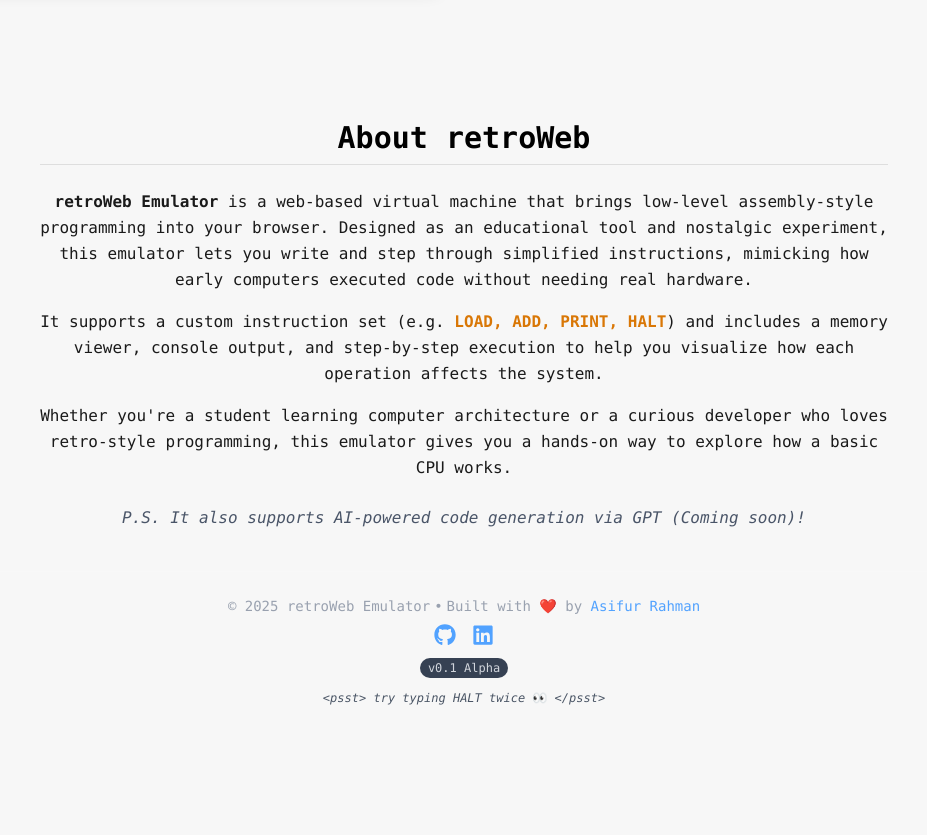
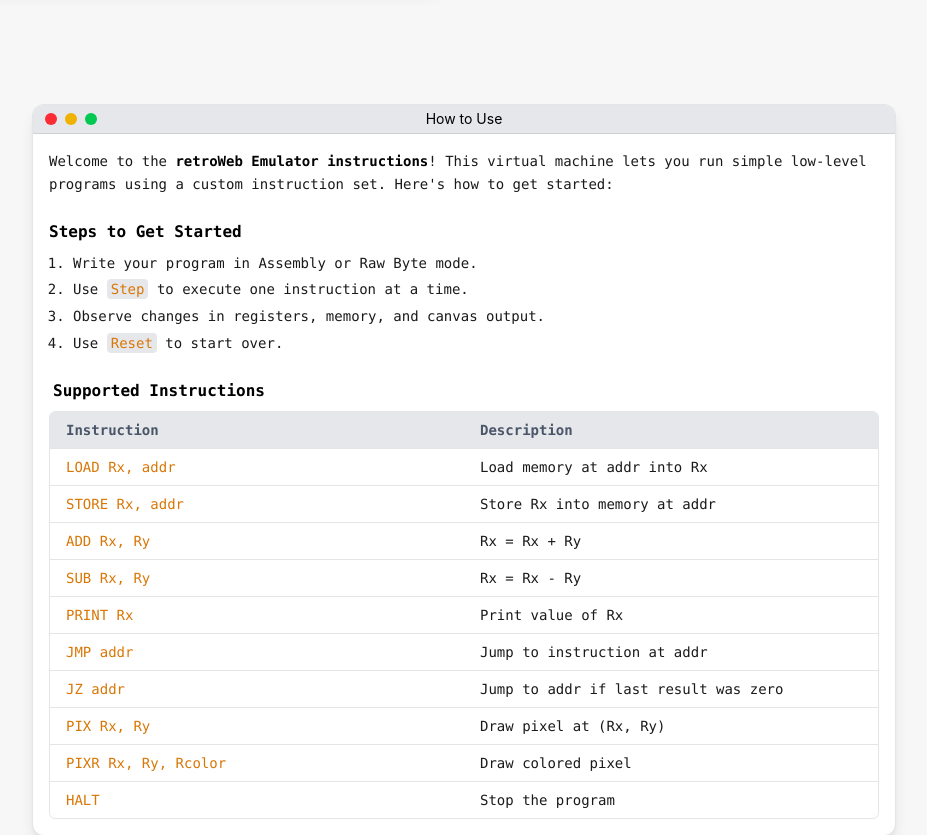
Before and after one commit to asifrahman2003/retroweb-emulator, a React (Vite) app in the folder frontend/: page / in a window 1280 px wide. Shown: the part 720-1555 px from the top of the page, without its empty margins (176-1103 px from the left). Before the commit the page ends 1450 px from the top, so only its background shows below. Built offline with nearby package versions, Linux system fonts and the light colour scheme; no server answers.

Commit message:
still needs work on STORE instruction

```diff
--- a/frontend/src/App.jsx
+++ b/frontend/src/App.jsx
@@ -12,19 +12,20 @@
 import { askGPT } from './askGPT';
 import MacWindow from './components/MacWindow';
 import About from './components/About';
+import HowToUseWindow from './components/HowToUseWindow';
 
 function App() {
-  const [vmInstance, setVmInstance] = useState(null);
-  const [input, setInput] = useState('');
-  const [isAssembly, setIsAssembly] = useState(true);
-  const [output, setOutput] = useState('');
+  const [vmInstance, setVmInstance]     = useState(null);
+  const [input, setInput]               = useState('');
+  const [isAssembly, setIsAssembly]     = useState(true);
+  const [output, setOutput]             = useState('');
   const [easterEggActive, setEasterEggActive] = useState(false);
-  const [runCount, setRunCount] = useState(0);
+  const [runCount, setRunCount]         = useState(0);
   const [programBytes, setProgramBytes] = useState(new Uint8Array());
-  const [editor, setEditor] = useState(null);
-  const [monaco, setMonaco] = useState(null);
-  const [sourceMap, setSourceMap] = useState({});
-  const [aiPrompt, setAiPrompt] = useState('');
+  const [editor, setEditor]             = useState(null);
+  const [monaco, setMonaco]             = useState(null);
+  const [sourceMap, setSourceMap]       = useState({});
+  const [aiPrompt, setAiPrompt]         = useState('');
 
   useEffect(() => {
     const script = document.createElement('script');
@@ -33,9 +34,11 @@
       const Module = await loadVM();
       setVmInstance(Module);
 
+      // demo on load
       const demo = `LOAD R1 5\nADD R2 R1 R1\nPRINT R2\nHALT`;
       setInput(demo);
 
+      // prime memory with demo bytes
       const bytes = assemble(demo);
       setSourceMap({});
       setProgramBytes(Uint8Array.from(bytes));
@@ -44,6 +47,9 @@
       const heap = new Uint8Array(Module.HEAPU8.buffer);
       heap.fill(0, ptr, ptr + 2048);
       heap.set(bytes, ptr);
+
+      // show demo bytes in MemoryViewer
+      setRunCount(c => c + 1);
     };
     document.body.appendChild(script);
   }, []);
@@ -53,12 +59,14 @@
       setOutput('❌ VM not ready.');
       return;
     }
+    // Easter egg: “HALT\nHALT”
     if (input.trim().toUpperCase() === 'HALT\nHALT') {
       setEasterEggActive(true);
       setTimeout(() => setEasterEggActive(false), 4000);
       return;
     }
 
+    // 1) assemble or parse raw bytes
     let bytes;
     try {
       bytes = isAssembly
@@ -70,11 +78,16 @@
       return;
     }
 
-    const ptr = vmInstance._get_memory();
+    // 2) write into WASM memory
+    const ptr   = vmInstance._get_memory();
     const heapU = new Uint8Array(vmInstance.HEAPU8.buffer);
     heapU.fill(0, ptr, ptr + 2048);
     heapU.set(bytes, ptr);
 
+    // 👇 IMMEDIATELY bump runCount so MemoryViewer shows your code bytes
+    setRunCount(c => c + 1);
+
+    // 3) capture console.log output
     let buf = '';
     const realLog = console.log;
     console.log = (...args) => {
@@ -82,6 +95,7 @@
       realLog(...args);
     };
 
+    // 4) run it
     try {
       vmInstance._run_vm();
     } catch (e) {
@@ -91,19 +105,20 @@
     }
     console.log = realLog;
 
+    // 5) gather registers + printed output
     const regs = Array.from({ length: 8 }, (_, i) =>
       `R${i} = ${vmInstance._get_register(i)}`
     ).join('\n');
+    const out  = buf.trim();
+    setOutput(out ? `${out}\n\n${regs}` : regs);
 
-    const out = buf.trim();
-    setOutput(out ? `${out}\n\n${regs}` : regs);
+    // 👇 bump again so MemoryViewer picks up any STOREs / side-effects
     setRunCount(c => c + 1);
   };
 
   return (
     <>
       <Navbar />
-
       <main className="pt-16 md:pt-20 min-h-screen bg-[var(--bg)] text-[var(--text-main)] px-4 md:px-8 pb-12 font-mono">
         {/* Title */}
         <div className="text-center mb-10 mt-8">
@@ -114,7 +129,7 @@
         </div>
 
         <div className="max-w-6xl mx-auto grid md:grid-cols-2 gap-10">
-          {/* Left Panel → Code Editor */}
+          {/* Code Editor Panel */}
           <MacWindow title="Code Editor">
             <label className="flex items-center text-[var(--text-muted)] gap-2 text-sm mb-2">
               <input
@@ -143,14 +158,13 @@
                 scrollBeyondLastLine: false,
                 wordWrap: 'on',
                 readOnly: !isAssembly,
-                ariaLabel: 'Assembly Code Editor',
                 placeholder: isAssembly
                   ? 'Enter custom Assembly (e.g., LOAD R1 5)...'
                   : 'Enter raw bytes (e.g., 1 17 5 2 18 17 17 3 18 7)',
               }}
             />
 
-            {/* AI Assistant Input */}
+            {/* AI Assistant */}
             <div className="mt-4">
               <input
                 type="text"
@@ -172,7 +186,7 @@
               </button>
             </div>
 
-            {/* Debug Controls */}
+            {/* Debug Controls (Step, Reset) */}
             {vmInstance && editor && monaco && (
               <div className="mt-4 rounded-xl border border-[var(--accent)] bg-[var(--panel)] p-4">
                 <DebugControls
@@ -205,21 +219,19 @@
             </div>
           </MacWindow>
 
-          {/* Right Panel */}
+          {/* Output / Memory / Canvas */}
           <div className="space-y-6">
             <MacWindow title="Output">
               <div className="rounded-xl border border-[var(--accent)] overflow-hidden">
-                {/* Inner title bar */}
                 <div
                   className="px-3 py-1 text-xs font-mono"
                   style={{
                     backgroundColor: 'var(--window-header-bg)',
-                    color: 'var(--window-title-text)',
+                    color:           'var(--window-title-text)',
                   }}
                 >
                   Console Dump
                 </div>
-                {/* Inner content */}
                 <pre className="bg-[var(--output-bg)] p-4 text-[var(--accent)] text-sm whitespace-pre-wrap min-h-[120px]">
                   {output}
                 </pre>
@@ -233,10 +245,7 @@
               <CanvasOutput vmInstance={vmInstance} drawTrigger={runCount} />
             )}
 
-            <p
-  className="text-xs text-[var(--accent)] mt-2
-             text-center sm:text-left px-4 animate-pulse"
->
+            <p className="text-xs text-[var(--accent)] mt-2 text-center sm:text-left px-4 animate-pulse">
               VM Status: {vmInstance ? 'Ready' : 'Loading...'}
             </p>
           </div>
@@ -266,8 +275,9 @@
         )}
       </AnimatePresence>
 
+      <HowToUseWindow />
+
       <About />
-
       <Footer />
     </>
   );
--- a/frontend/src/assembler.js
+++ b/frontend/src/assembler.js
@@ -4,6 +4,7 @@
   LOAD:  1,
   ADD:   2,
   SUB:   3,
+  STORE: 4,
   PRINT: 5,
   JZ:    6,
   JMP:   7,
@@ -21,11 +22,22 @@
 }
 
 function parseValue(tok, labels) {
-  if (/^\d+$/.test(tok)) return Number(tok);
-  const label = tok.toUpperCase();
-  if (!(label in labels)) throw new Error(`Unknown label: ${label}`);
-  return labels[label];
+  // hex literal?  (0x…)
+  if (/^0x[0-9a-f]+$/i.test(tok)) {
+    return parseInt(tok, 16)
+  }
+  // decimal literal?
+  if (/^\d+$/.test(tok)) {
+    return Number(tok)
+  }
+  // otherwise it must be a label
+  const label = tok.toUpperCase()
+  if (!(label in labels)) {
+    throw new Error(`Unknown label: ${label}`)
+  }
+  return labels[label]
 }
+
 
 export function assemble(asmCode) {
   const lines = asmCode
@@ -49,6 +61,7 @@
       if (code === opcodeMap.LOAD)           pc += 3;
       else if (code === opcodeMap.ADD ||
                code === opcodeMap.SUB)       pc += 4;
+      else if (code === opcodeMap.STORE)     pc += 3;
       else if (code === opcodeMap.PRINT)     pc += 2;
       else if (code === opcodeMap.JZ)        pc += 3;
       else if (code === opcodeMap.JMP)       pc += 2;
@@ -79,6 +92,10 @@
         bytecode.push(parseRegister(parts[1]));
         bytecode.push(parseRegister(parts[2]));
         bytecode.push(parseRegister(parts[3]));
+        break;
+      case opcodeMap.STORE:
+        bytecode.push(parseRegister(parts[1]));
+        bytecode.push(parseValue(parts[2], labels));
         break;
 
       case opcodeMap.PRINT:
--- a/frontend/src/components/About.jsx
+++ b/frontend/src/components/About.jsx
@@ -1,7 +1,7 @@
 // src/components/About.jsx
 export default function About() {
   return (
-    <section className="max-w-4xl mx-auto px-6 py-10 font-mono text-[var(--text-main)]">
+    <section className="max-w-4xl mx-auto px-6 py-14 font-mono text-[var(--text-main)]">
       <h2 className="text-2xl sm:text-3xl font-bold mb-6 pb-2 text-center border-b border-[var(--panel-border)]"
   style={{ color: 'var(--heading-color)' }}
 >
--- /dev/null
+++ b/frontend/src/components/HowToUseWindow.jsx
@@ -0,0 +1,107 @@
+import React from 'react';
+import MacWindow from './MacWindow';
+
+export default function HowToUseWindow() {
+  return (
+    <div className="mx-auto max-w-4xl px-4 mt-6 mb-2">
+      <MacWindow title="How to Use" className="w-full">
+        <div className="space-y-6 text-sm leading-relaxed font-mono" style={{ color: 'var(--text-main)' }}>
+          <p>
+            Welcome to the <strong style={{ color: 'var(--heading-color)' }}>retroWeb Emulator instructions</strong>! This virtual machine lets you run
+            simple low-level programs using a custom instruction set. Here's how to get started:
+          </p>
+
+          {/* Steps to Get Started */}
+          <div>
+            <h3 className="font-semibold text-base mb-2" style={{ color: 'var(--heading-color)' }}>
+              Steps to Get Started
+            </h3>
+            <ol className="list-decimal list-outside ml-6 space-y-1">
+              <li>Write your program in Assembly or Raw Byte mode.</li>
+              <li>
+                Use{' '}
+                <code
+                  className="px-1 py-0.5 rounded font-mono"
+                  style={{ backgroundColor: 'var(--window-header-bg)', color: 'var(--accent)' }}
+                >
+                  Step
+                </code>{' '}
+                to execute one instruction at a time.
+              </li>
+              <li>Observe changes in registers, memory, and canvas output.</li>
+              <li>
+                Use{' '}
+                <code
+                  className="px-1 py-0.5 rounded font-mono"
+                  style={{ backgroundColor: 'var(--window-header-bg)', color: 'var(--accent)' }}
+                >
+                  Reset
+                </code>{' '}
+                to start over.
+              </li>
+            </ol>
+          </div>
+
+          {/* Supported Instructions */}
+          <div>
+            <h3 className="font-semibold text-base mb-2 pl-1" style={{ color: 'var(--heading-color)' }}>
+              Supported Instructions
+            </h3>
+            <div className="overflow-x-auto rounded-md" style={{ border: '1px solid var(--window-border)' }}>
+              <table className="w-full text-sm table-fixed border-collapse">
+                <thead style={{ backgroundColor: 'var(--window-header-bg)', color: 'var(--text-muted)' }}>
+                  <tr>
+                    <th
+                      className="px-4 py-2 text-left font-semibold"
+                      style={{ borderBottom: '1px solid var(--window-border)' }}
+                    >
+                      Instruction
+                    </th>
+                    <th
+                      className="px-4 py-2 text-left font-semibold"
+                      style={{ borderBottom: '1px solid var(--window-border)' }}
+                    >
+                      Description
+                    </th>
+                  </tr>
+                </thead>
+                <tbody>
+                  {[
+                    ['LOAD Rx, addr', 'Load memory at addr into Rx'],
+                    ['STORE Rx, addr', 'Store Rx into memory at addr'],
+                    ['ADD Rx, Ry', 'Rx = Rx + Ry'],
+                    ['SUB Rx, Ry', 'Rx = Rx - Ry'],
+                    ['PRINT Rx', 'Print value of Rx'],
+                    ['JMP addr', 'Jump to instruction at addr'],
+                    ['JZ addr', 'Jump to addr if last result was zero'],
+                    ['PIX Rx, Ry', 'Draw pixel at (Rx, Ry)'],
+                    ['PIXR Rx, Ry, Rcolor', 'Draw colored pixel'],
+                    ['HALT', 'Stop the program'],
+                  ].map(([inst, desc]) => (
+                    <tr
+                      key={inst}
+                      className="transition"
+                      style={{
+                        borderTop: '1px solid var(--window-border)',
+                        backgroundColor: 'transparent',
+                      }}
+                      onMouseEnter={e =>
+                        (e.currentTarget.style.backgroundColor = 'rgba(255, 255, 255, 0.05)')
+                      }
+                      onMouseLeave={e => (e.currentTarget.style.backgroundColor = 'transparent')}
+                    >
+                      <td className="px-4 py-2 font-mono" style={{ color: 'var(--accent)' }}>
+                        {inst}
+                      </td>
+                      <td className="px-4 py-2">{desc}</td>
+                    </tr>
+                  ))}
+                </tbody>
+              </table>
+            </div>
+          </div>
+        </div>
+      </MacWindow>
+    </div>
+  );
+}
--- a/frontend/src/components/MemoryViewer.jsx
+++ b/frontend/src/components/MemoryViewer.jsx
@@ -1,95 +1,108 @@
 // src/components/MemoryViewer.jsx
-import { useState, useEffect } from 'react';
-import MacWindow from './MacWindow';
+import React, { useState, useEffect } from 'react'
+import MacWindow from './MacWindow'
 
-export default function MemoryViewer({ vmInstance, version, highlightAddr = null }) {
-  const [showFull, setShowFull] = useState(false);
-  const [memorySlice, setMemorySlice] = useState([]);
-  const [prevMemory, setPrevMemory] = useState([]);
+export default function MemoryViewer({ vmInstance, version }) {
+  const [showFull,    setShowFull]    = useState(false)
+  const [memorySlice, setMemorySlice] = useState(new Uint8Array())
+  const [prevMemory,  setPrevMemory]  = useState(new Uint8Array())
 
-  const memoryStart = vmInstance._get_memory();
-  const heap = new Uint8Array(vmInstance.HEAPU8.buffer);
-  const bytesToShow = showFull ? 512 : 128;
-  const bytesPerRow = 8;
+  // 1) Pointer into WASM heap where your C `memory[0]` lives
+  const memPtr = vmInstance._get_memory()
+  // 2) The live HEAPU8 view
+  const heap   = vmInstance.HEAPU8
+
+  const bytesToShow = showFull ? 512 : 128
+  const bytesPerRow = 8
+  // PC inside your C memory[]
+  const pcOffset = vmInstance._get_pc()
 
   useEffect(() => {
-    const slice = heap.slice(memoryStart, memoryStart + bytesToShow);
-    setPrevMemory(memorySlice);
-    setMemorySlice(slice);
-  }, [vmInstance, showFull, version]);
+    // stash the old contents so we can highlight diffs
+    setPrevMemory(memorySlice)
 
-  const getByteClass = (byte, addr, i) => {
-    const changed = prevMemory[i] !== undefined && prevMemory[i] !== byte;
-    const isPC = addr === vmInstance._get_register(15);
-    if (isPC)    return 'bg-yellow-500 text-black font-bold';
-    if (changed) return 'bg-blue-800 text-blue-100 font-semibold';
-    if (byte !== 0) return 'bg-green-900 text-green-100';
-    return 'bg-gray-700 text-gray-400';
-  };
+    // grab exactly [memPtr … memPtr+bytesToShow)
+    const liveView = heap.subarray(memPtr, memPtr + bytesToShow)
+    // copy into a new Uint8Array so React will notice the change
+    setMemorySlice(liveView.slice())
+  }, [vmInstance, showFull, version])  // re-run whenever you toggle/showFull or bump runCount
+
+  function getByteClass(byte, addr, idx) {
+    // highlight the PC
+    if (addr === memPtr + pcOffset) {
+      return 'bg-yellow-500 text-black font-bold'
+    }
+    // highlight any byte that just changed
+    if (prevMemory[idx] !== undefined && prevMemory[idx] !== byte) {
+      return 'bg-blue-800 text-blue-100 font-semibold'
+    }
+    // non-zero data
+    if (byte !== 0) {
+      return 'bg-green-900 text-green-100'
+    }
+    // plain zeros
+    return 'bg-gray-700 text-gray-400'
+  }
 
   return (
     <MacWindow title="Memory">
-      {/* “Show More” toggle */}
       <div className="flex justify-end mb-2">
         <button
-          className="text-xs text-[var(--accent)] hover:text-[var(--accent-hover)] transition"
+          className="text-xs text-[var(--accent)] hover:text-[var(--accent-hover)]"
           onClick={() => setShowFull(f => !f)}
         >
           {showFull ? 'Show Less' : 'Show More'}
         </button>
       </div>
 
-      {/* inner accent‐border “window” */}
       <div className="rounded-xl border border-[var(--accent)] overflow-hidden">
-        {/* inner title bar */}
         <div
           className="px-3 py-1 text-xs font-mono"
           style={{
             backgroundColor: 'var(--window-header-bg)',
-            color: 'var(--window-title-text)',
+            color:           'var(--window-title-text)',
           }}
         >
           Memory Dump
         </div>
 
-        {/* inner content area matching “Output” panel */}
         <div className="bg-[var(--output-bg)] p-4 text-sm font-mono max-h-64 overflow-y-auto space-y-1">
           {Array.from(
-            { length: Math.ceil(memorySlice.length / bytesPerRow) },
-            (_, rowIndex) => {
-              const startAddr = rowIndex * bytesPerRow;
-              const rowBytes = memorySlice.slice(startAddr, startAddr + bytesPerRow);
+            { length: Math.ceil(bytesToShow / bytesPerRow) },
+            (_, rowIdx) => {
+              const start = rowIdx * bytesPerRow
+              const row   = memorySlice.slice(start, start + bytesPerRow)
               return (
-                <div key={rowIndex} className="flex items-center gap-4">
+                <div key={rowIdx} className="flex items-center gap-4">
                   <div className="w-16 text-[var(--text-muted)]">
-                    {`0x${(memoryStart + startAddr)
+                    {`0x${(memPtr + start)
                       .toString(16)
                       .padStart(4, '0')}:`}
                   </div>
                   <div className="grid grid-cols-8 gap-1">
-                    {rowBytes.map((b, i) => {
-                      const addr = memoryStart + startAddr + i;
+                    {row.map((b, i) => {
+                      const addr = memPtr + start + i
                       return (
                         <div
                           key={i}
-                          className={`px-2 py-1 rounded text-center text-xs ${getByteClass(
-                            b,
-                            addr,
-                            startAddr + i
-                          )}`}
-                          title={`Addr: 0x${addr.toString(16).padStart(4, '0')} • Val: ${b}`}
+                          className={`px-2 py-1 rounded text-center text-xs ${
+                            getByteClass(b, addr, start + i)
+                          }`}
+                          title={`Addr: 0x${addr
+                            .toString(16)
+                            .padStart(4, '0')} • Val: ${b}`}
                         >
                           {b.toString(16).padStart(2, '0').toUpperCase()}
                         </div>
-                      );
+                      )
                     })}
                   </div>
                 </div>
-              );
+              )
             }
           )}
         </div>
       </div>
     </MacWindow>
-  );
+  )
 }
```
Also changed, not shown: 2 other files (tests, documents, lock files or other folders). Lines whose indentation alone changed are shown as unchanged.
